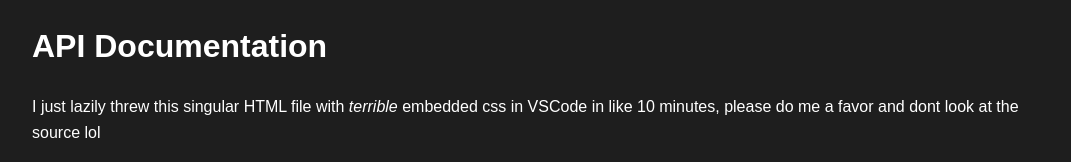
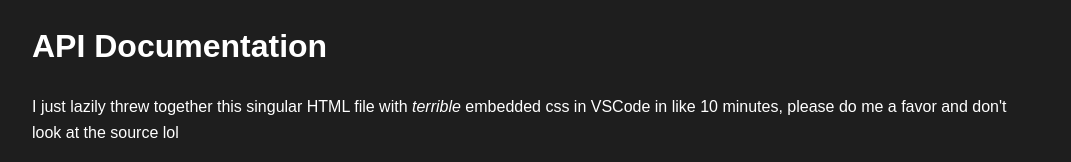
Before and after one commit to Azzylo/azzylo.github.io, a plain HTML site: page ps99api/index.html in a window 1280 px wide. Shown: the top 162 px of the page, without its empty margins (104-1175 px from the left). Drawn offline with nearby package versions, Linux system fonts and the light colour scheme.

Commit message:
Update index.html

```diff
--- a/ps99api/index.html
+++ b/ps99api/index.html
@@ -127,8 +127,8 @@
     <h1>API Documentation</h1>
   </header>
 
-  <p>I just lazily threw this singular HTML file with <i>terrible</i> embedded css in VSCode in like 10 minutes,
-    please do me a favor and dont look at the source lol</p>
+  <p>I just lazily threw together this singular HTML file with <i>terrible</i> embedded css in VSCode in like 10 minutes,
+    please do me a favor and don't look at the source lol</p>
 
   <div class="note">
     <b>INFO:</b> I do <u>NOT</u> guarantee that anything on here is correct or up to date.
```
